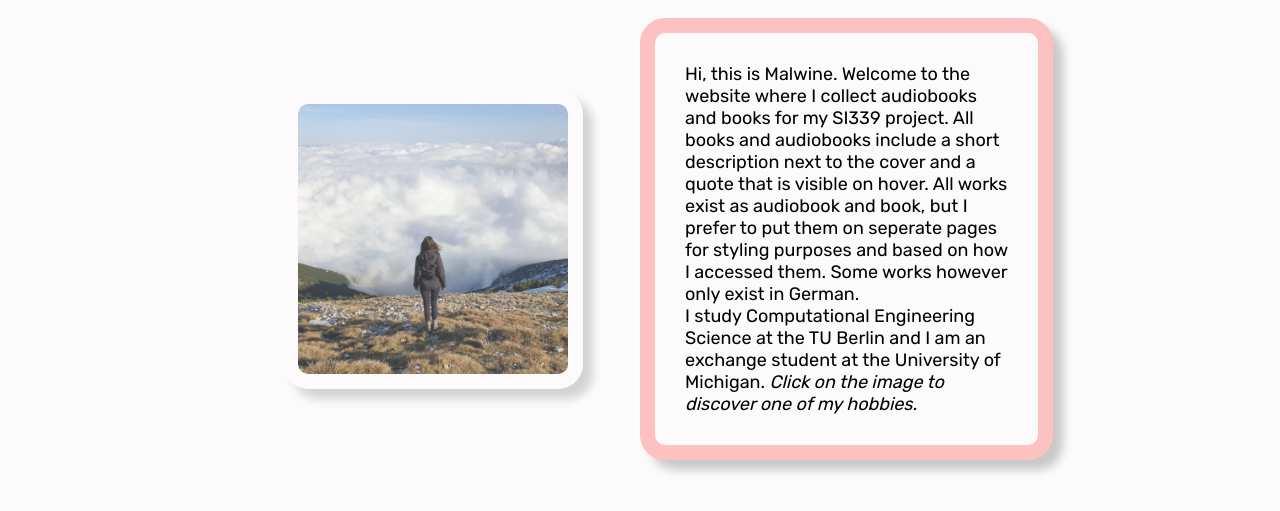
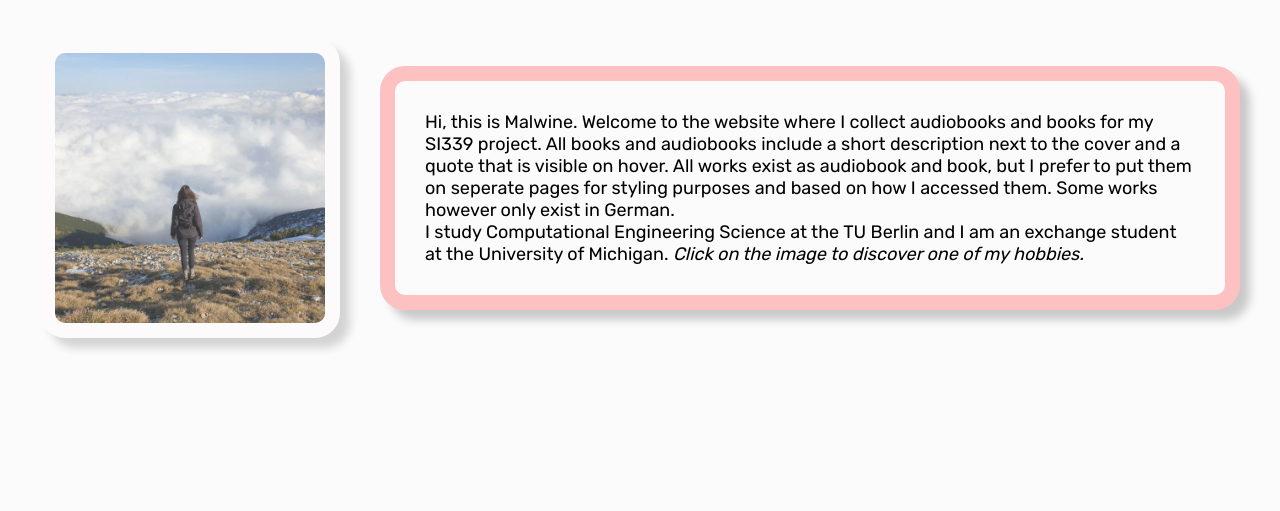
Before and after one commit to malwfisc/final_project_SI339, a plain HTML site: page home.html in a window 1280 px wide. Shown: the part 245-756 px from the top of the page. Drawn offline with Linux system fonts and the light colour scheme.

Commit message:
Add files via upload

```diff
--- a/css/style.css
+++ b/css/style.css
@@ -218,11 +218,11 @@ footer{
 }
 
 .homegrid{
-    display: grid;
-    grid-template-columns: 1fr 2fr 2fr 1fr;
+    display: flex;
+    flex-direction: column;
     /* grid-template-rows: 10% 80% 10%; */
-    /* gap: 20px; */
-    margin: 20px;
+    gap: 20px;
+    margin: 40px;
     justify-items: center;
     align-items: center;
 }
@@ -261,4 +261,9 @@ footer{
     gap: 30px;
     }
 
+    .homegrid{
+        flex-direction: row;
+        gap: 40px;
+    }
+
 }
```
